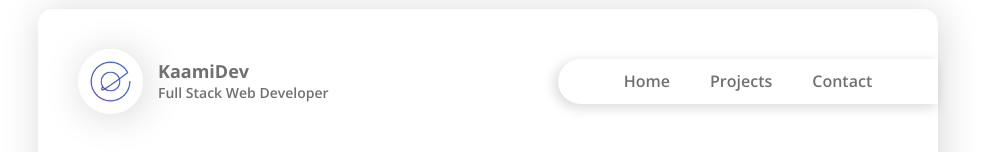
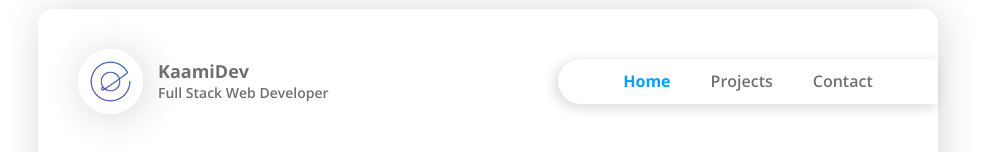
Before and after one commit to KaamiDev/Kaamidev.com, a React (Create React App) app in the folder react-frontend/: page /home in a window 1280 px wide. Shown: the part 141-293 px from the top of the page, without its empty margins (152-1133 px from the left). Built offline with nearby package versions, Linux system fonts and the light colour scheme.

Commit message:
made home active

```diff
--- a/react-frontend/src/App.css
+++ b/react-frontend/src/App.css
@@ -160,5 +160,5 @@ body {
 
 .nav-active {
 	color: #00a2ff;
-	font-weight: bold;
+	font-weight: bold !important;
 }
--- a/react-frontend/src/components/Home.js
+++ b/react-frontend/src/components/Home.js
@@ -15,7 +15,7 @@ const Home = () => {
 				</div>
 				<div className="nav-half shadow2">
 					<ul>
-						<li>Home</li>
+						<li className="nav-active">Home</li>
 						<li>Projects</li>
 						<li>Contact</li>
 					</ul>
```
